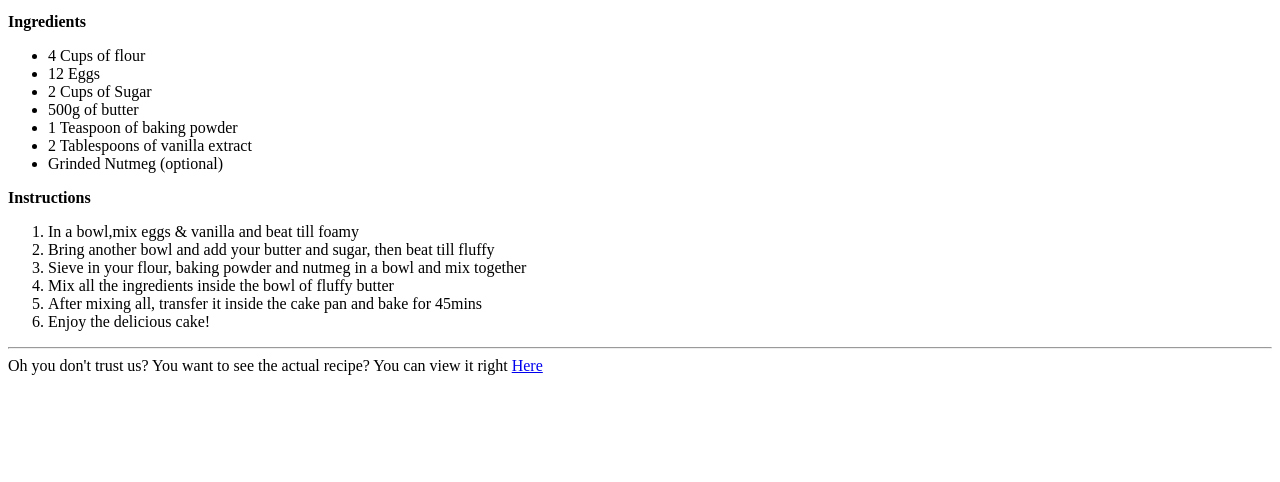
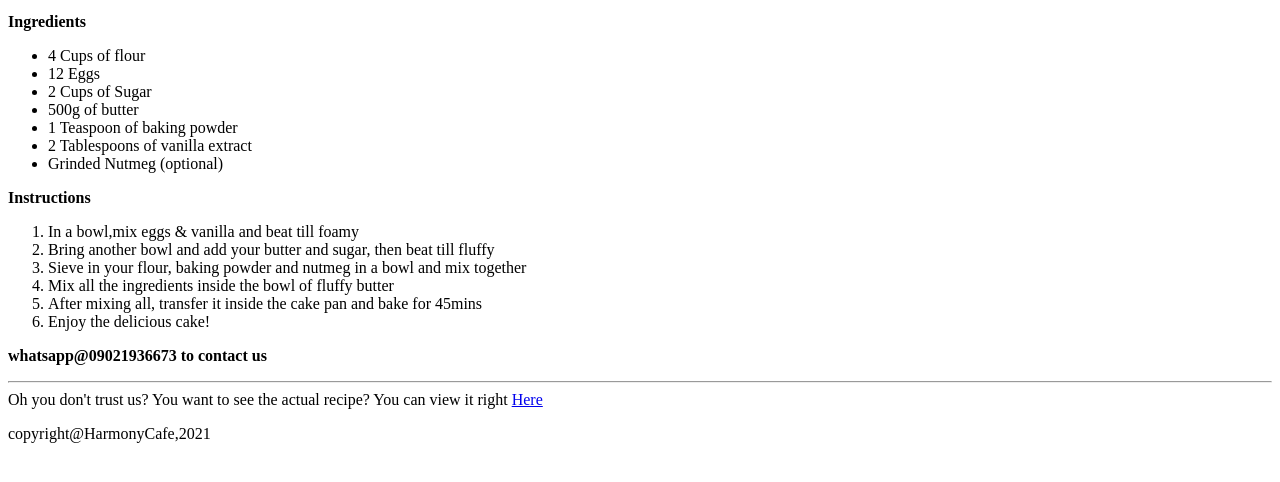
Before and after one commit to Mathilda06/practice, a plain HTML site: page index.html in a window 1280 px wide. Shown: the part 254-736 px from the top of the page. Drawn offline with Linux system fonts and the light colour scheme.

Commit message:
first commit

```diff
--- a/index.html
+++ b/index.html
@@ -38,10 +38,13 @@
           </ol>
         </div>
       </main>
+      <p><strong>whatsapp@09021936673 to contact us</strong></p>
       <hr>
       <footer>
      Oh you don't trust us? You want to see the actual recipe? You can view it right <a href="#" target="_blank">Here</a>
-     </footer>
+     <p>copyright@HarmonyCafe,2021</p>
+    </footer>
+
 
     </body>
   </html>
```
